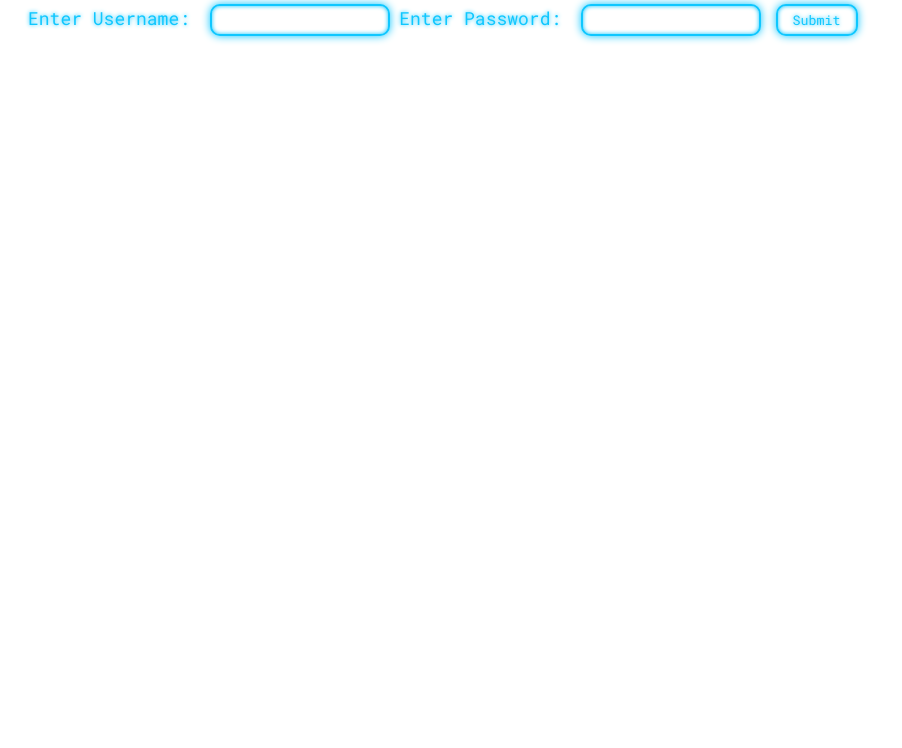
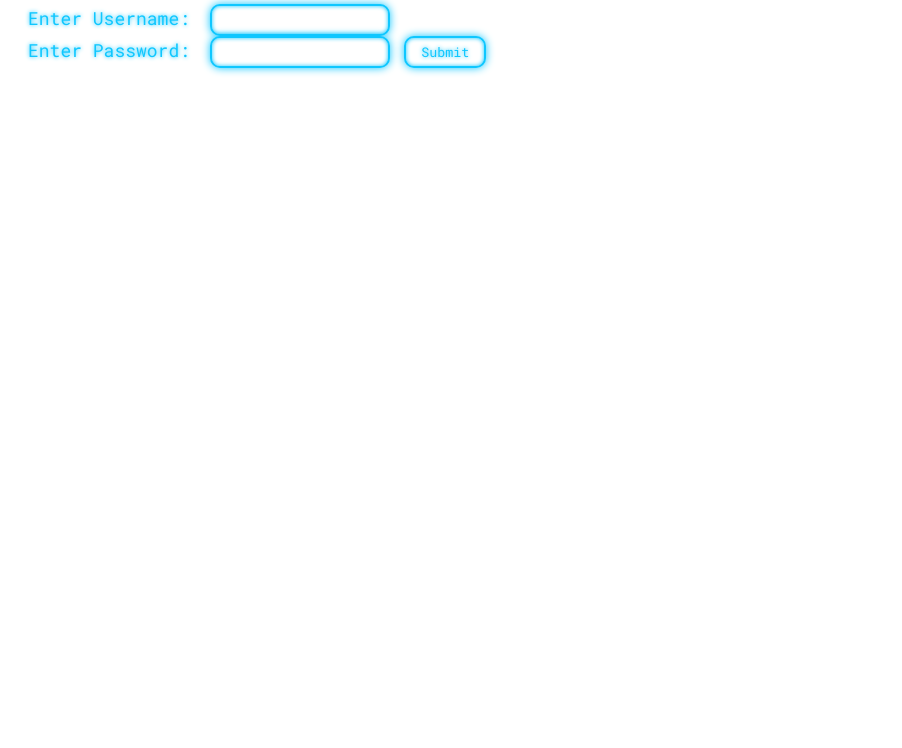
Before and after one commit to jettsocute/html-t3xture, a plain HTML site: page index.html in a window 1280 px wide. Shown: the part 52-800 px from the top of the page, without its empty margins (0-902 px from the left). Drawn offline with Linux system fonts and the light colour scheme.

Commit message:
index.html

```diff
--- a/index.html
+++ b/index.html
@@ -70,7 +70,6 @@
     </style>
     <script>
         window.onload = function() {
-            const correctUsername = "";
             const correctPassword = "jett";
             const maxAttempts = 3;
             const lockoutTime = 72000000;
@@ -79,7 +78,6 @@
             let lockoutTimer;
 
             const passwordForm = document.getElementById("passwordForm");
-            const usernameInput = document.getElementById("usernameInput");
             const passwordInput = document.getElementById("passwordInput");
             const buttonContainer = document.querySelector(".button-container");
             const passwordContainer = document.querySelector(".password-container");
@@ -145,11 +143,15 @@
     <div class="header">Jett Sunwoo Han</div>
     <div class="password-container">
         <form id="passwordForm">
-            <label for="usernameInput">Enter Username:</label>
-            <input type="text" id="usernameInput" required>
-            <label for="passwordInput">Enter Password:</label>
-            <input type="password" id="passwordInput" required>
-            <input type="submit" value="Submit">
+            <div class="input-group">
+                <label for="usernameInput">Enter Username:</label>
+                <input type="text" id="usernameInput" required>
+            </div>
+            <div class="input-group">
+                <label for="passwordInput">Enter Password:</label>
+                <input type="password" id="passwordInput" required>
+                <input type="submit" value="Submit">
+            </div>
         </form>
     </div>
     <div class="button-container">
```
